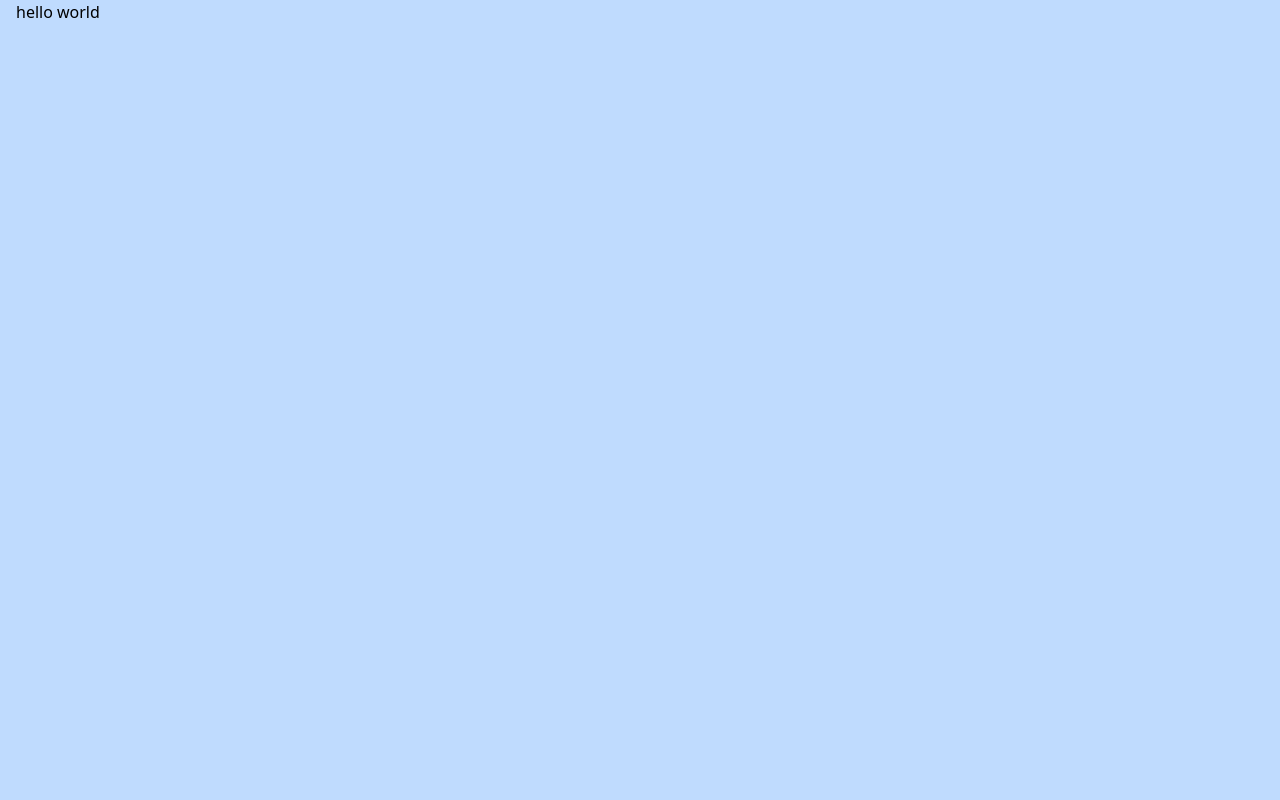
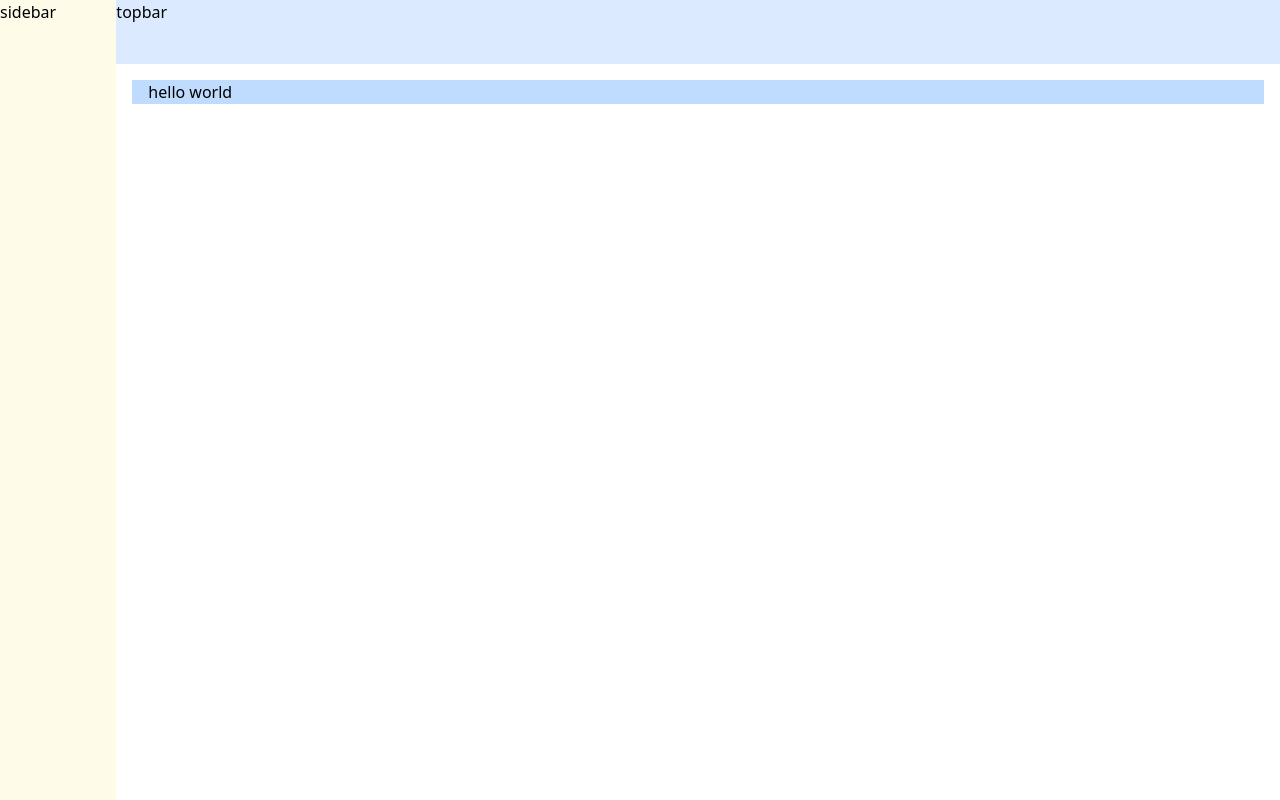
Before and after one commit to pphetra/learning, a Next.js app: page / in a window 1280 px wide. Built offline with nearby package versions, Linux system fonts and the light colour scheme.

Commit message:
basic layout

```diff
--- a/components/layout/BasicLayout.jsx
+++ b/components/layout/BasicLayout.jsx
@@ -1,3 +1,13 @@
 export default function BasicLayout(props) {
-  return <div>{props.children}</div>;
+  return (
+    <div className="flex flex-row">
+      <div className="h-screen w-32 bg-yellow-50">
+        <div>sidebar</div>
+      </div>
+      <div className="w-full">
+        <div className="h-16 bg-blue-100">topbar</div>
+        <div className="m-4">{props.children}</div>
+      </div>
+    </div>
+  );
 }
--- a/pages/index.js
+++ b/pages/index.js
@@ -1,3 +1,3 @@
 export default function Home() {
-  return <div className="px-4 h-screen bg-blue-200">hello world</div>;
+  return <div className="px-4 bg-blue-200">hello world</div>;
 }
```
